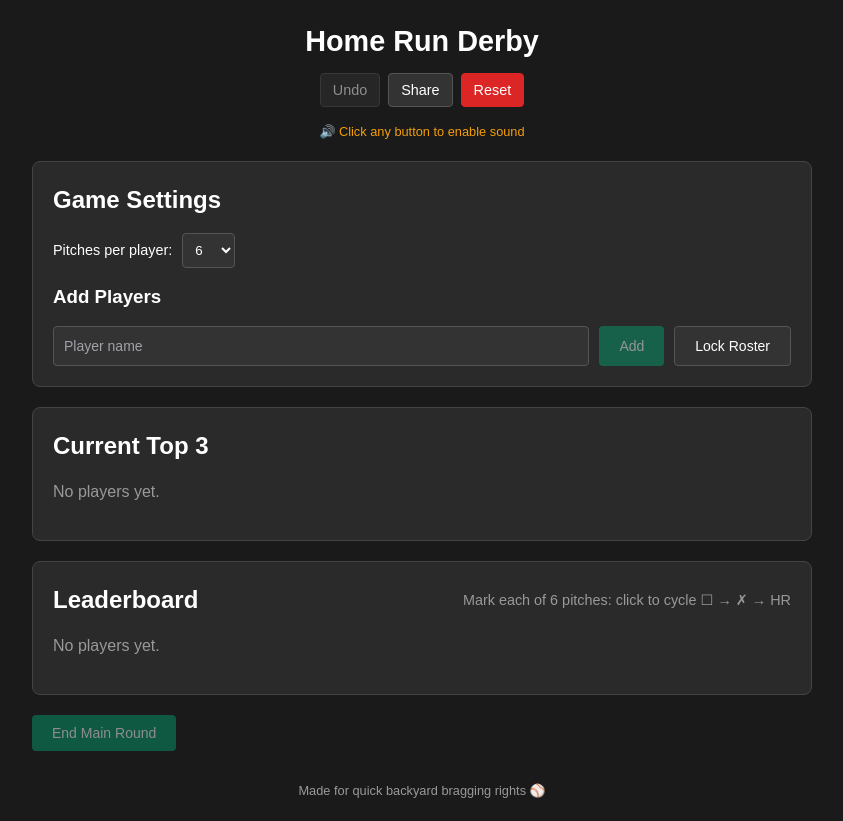
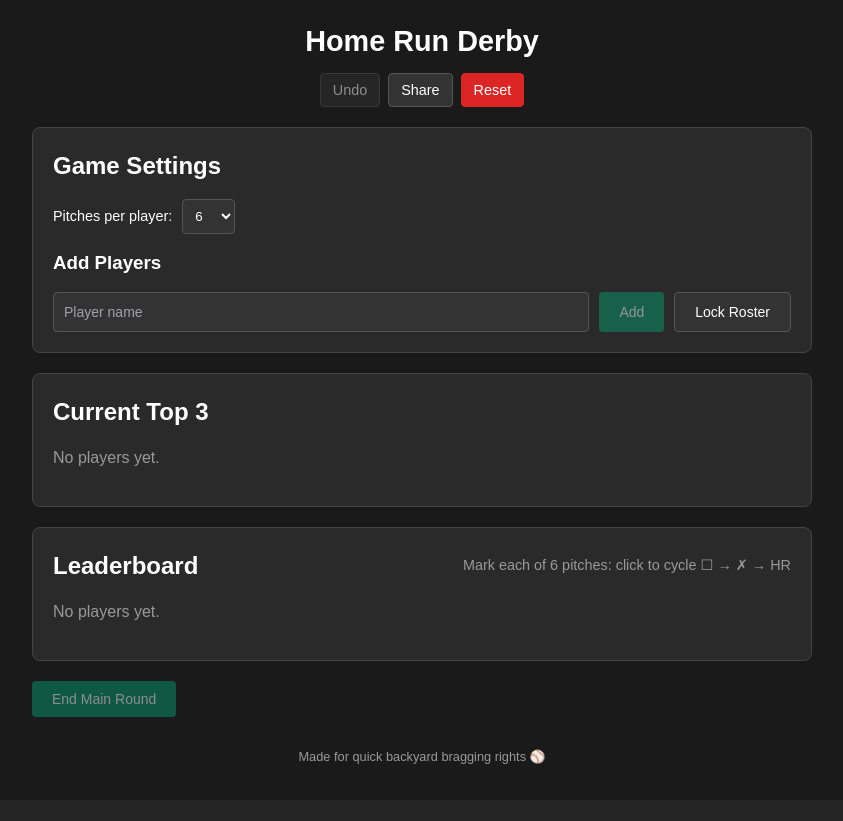
Before and after one commit to jamiemetzger600/HomeRunDerby, a React (Vite) app: page / in a window 1280 px wide. Shown: the whole page, without its empty margins (218-1061 px from the left). After the commit the page ends 800 px from the top, so only its background shows below. Built offline with nearby package versions, Linux system fonts and the light colour scheme; the HTML template or start-up script is replaced by a standard one.

Commit message:
Remove audio enable message and icon

```diff
--- a/src/App.tsx
+++ b/src/App.tsx
@@ -385,11 +385,6 @@ export default function HomeRunDerby() {
             <button onClick={share} style={{padding: '8px 12px', backgroundColor: '#333', color: '#fff', border: '1px solid #555', borderRadius: '4px', cursor: 'pointer', fontSize: '0.9rem'}}>Share</button>
             <button onClick={reset} style={{padding: '8px 12px', backgroundColor: '#dc2626', color: '#fff', border: '1px solid #dc2626', borderRadius: '4px', cursor: 'pointer', fontSize: '0.9rem'}}>Reset</button>
           </div>
-          {!audioEnabled && (
-            <div style={{color: '#f59e0b', fontSize: '0.8rem', textAlign: 'center', marginTop: '5px'}}>
-              🔊 Click any button to enable sound
-            </div>
-          )}
         </header>
 
         <div style={{backgroundColor: '#2a2a2a', border: '1px solid #444', borderRadius: '8px', padding: '20px', marginBottom: '20px'}}>
```
